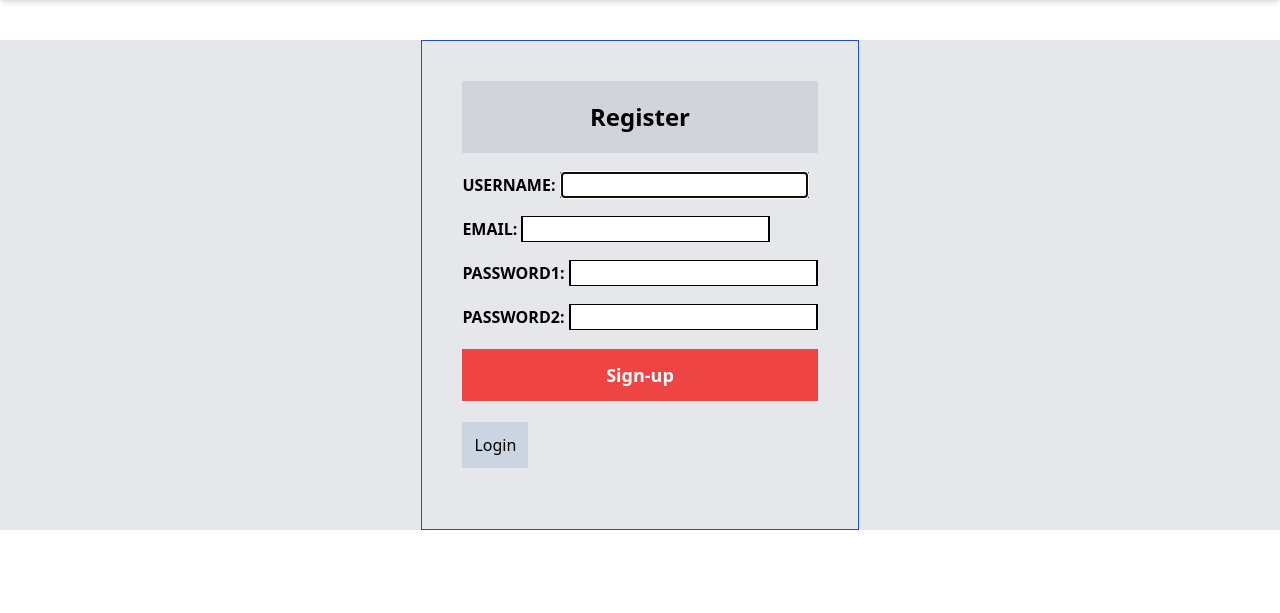
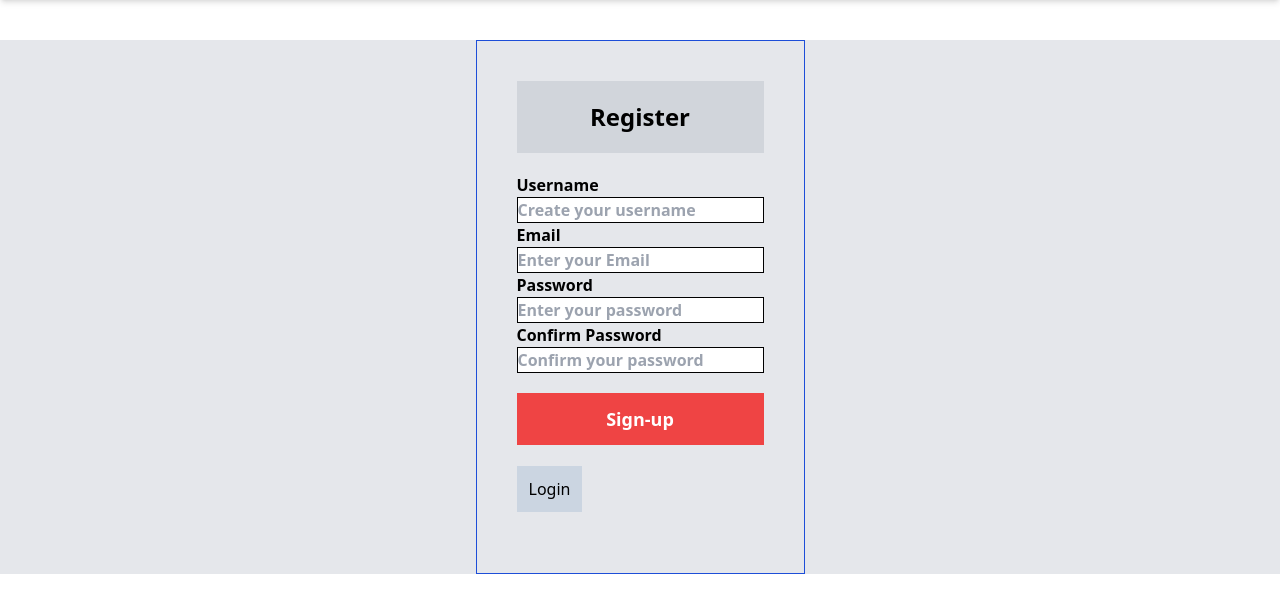
Before and after one commit to EAAZZYY/E-invoice, a Django app: page /accounts/signup/ in a window 1280 px wide. Shown: the part 122-735 px from the top of the page. Run offline with Django 5.2, Linux system fonts and the light colour scheme; style sheets or scripts are compiled from the project's sources.

Commit message:
change user signup logic

```diff
--- a/my_site/accounts/forms.py
+++ b/my_site/accounts/forms.py
@@ -5,17 +5,7 @@ from django.contrib.auth.models import User
 
 from .models import Profile
 
-
-"""Extended Django inbuilt UserCreationForm to include email on signup"""
-class RegisterForm(UserCreationForm):
-    email = forms.EmailField()
-
-    class Meta:
-        model = User
-        fields = ["username","email","password1","password2"]
-
-
-    """ User Edit Form """
+""" User Edit Form """
 class UserEditForm(forms.ModelForm):
     class Meta:
         model = User
--- a/my_site/accounts/templates/accounts/signup.html
+++ b/my_site/accounts/templates/accounts/signup.html
@@ -11,12 +11,53 @@
       <!-- Form Input -->
       {% csrf_token %}
       <!-- Form Display -->
-      {% for field in form %}
-      <div class="uppercase mt-5 font-semibold">
-        {{ field.name }}:
-        <span class="border-2 border-black">{{ field }}</span>
+
+      <div class="capitalize mt-5 font-semibold">
+        <div>
+          <label for="username">Username</label>
+          <input
+            class="block border border-black"
+            type="text"
+            name="username"
+            id="username"
+            placeholder="Create your username"
+            required
+          />
+        </div>
+        <div>
+          <label for="email">Email</label>
+          <input
+            class="block border border-black"
+            type="email"
+            name="email"
+            id="email"
+            placeholder="Enter your Email"
+            required
+          />
+        </div>
+        <div>
+          <label for="password">Password</label>
+          <input
+            class="block border border-black"
+            type="password"
+            name="password"
+            id="password"
+            placeholder="Enter your password"
+            required
+          />
+        </div>
+        <div>
+          <label for="password">Confirm Password</label>
+          <input
+            class="block border border-black"
+            type="password"
+            name="password2"
+            id="password2"
+            placeholder="Confirm your password"
+            required
+          />
+        </div>
       </div>
-      {% endfor %}
 
       <div class="mt-5 p-3 text-white text-center text-lg bg-red-500 font-bold">
         <button type="submit">Sign-up</button>
--- a/my_site/accounts/views.py
+++ b/my_site/accounts/views.py
@@ -3,7 +3,7 @@ from django.shortcuts import render, redirect
 from django.contrib.auth.decorators import login_required
 from django.contrib import messages
 
-from .forms import RegisterForm
+from django.contrib.auth.models import User
 from .forms import UserEditForm, ProfileEditForm
 
 # Create your views here.
@@ -19,19 +19,23 @@ def profile(request):
 
 def signup(request):
     """
-    Logic to handle new user registration if request is POST
+    Logic to handle new user registration
     """
     if request.method == "POST":
-        form = RegisterForm(request.POST)
-        if form.is_valid():
-            #getting username from submitted form to use for messages
-            username = form.cleaned_data.get("username")
-            messages.success(request, f"Welcome in {username}")
-            form.save()
-            return redirect("login")
-    else:
-        form = RegisterForm()
-    return render(request, "accounts/signup.html", {"form":form})
+        username=request.POST["username"]
+        email=request.POST["email"]
+        password=request.POST["password"]
+        password2=request.POST["password2"]
+        user = User.objects.create_user(username=username,email=email,password=password)
+        user.save()
+
+        #message to use for successful reqgistration
+        messages.success(request, f"Welcome in {username}")
+
+        return redirect("login")
+
+
+    return render(request, "accounts/signup.html", )
 
 
 @login_required
--- a/my_site/my_site/settings.py
+++ b/my_site/my_site/settings.py
@@ -25,9 +25,9 @@ BASE_DIR = Path(__file__).resolve().parent.parent
 SECRET_KEY = 'django-insecure-z_48f1pov3k_hp(r2m%eyod&z2j)v9yd-y9*gdpkr@ga!-c^jd'
 
 # SECURITY WARNING: don't run with debug turned on in production!
-DEBUG = True
+DEBUG = False
 
-ALLOWED_HOSTS = []
+ALLOWED_HOSTS = ["*"]
 
 
 # Application definition
```
